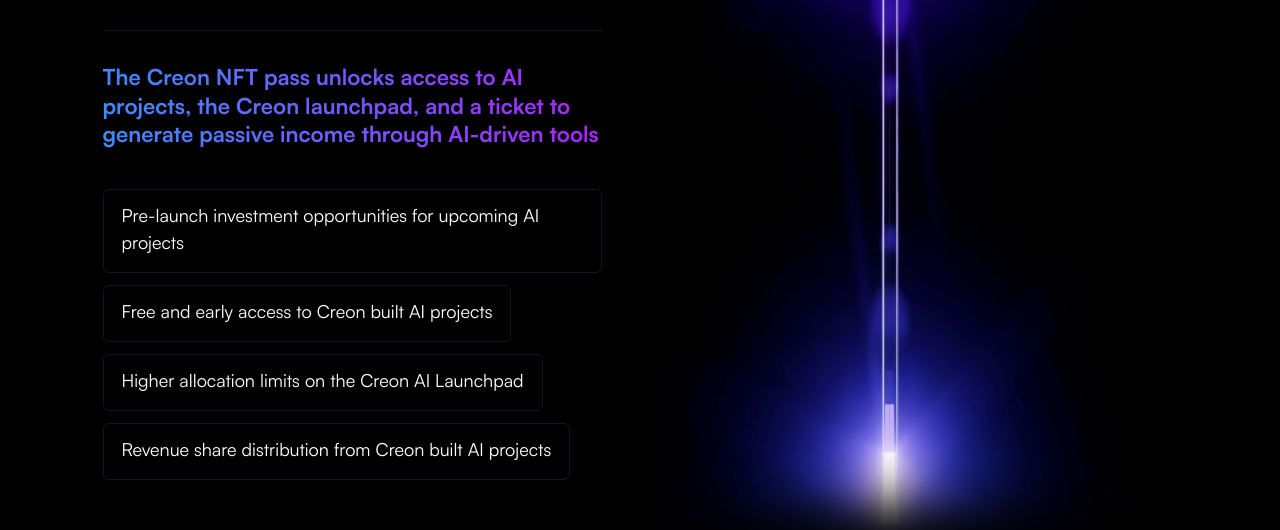
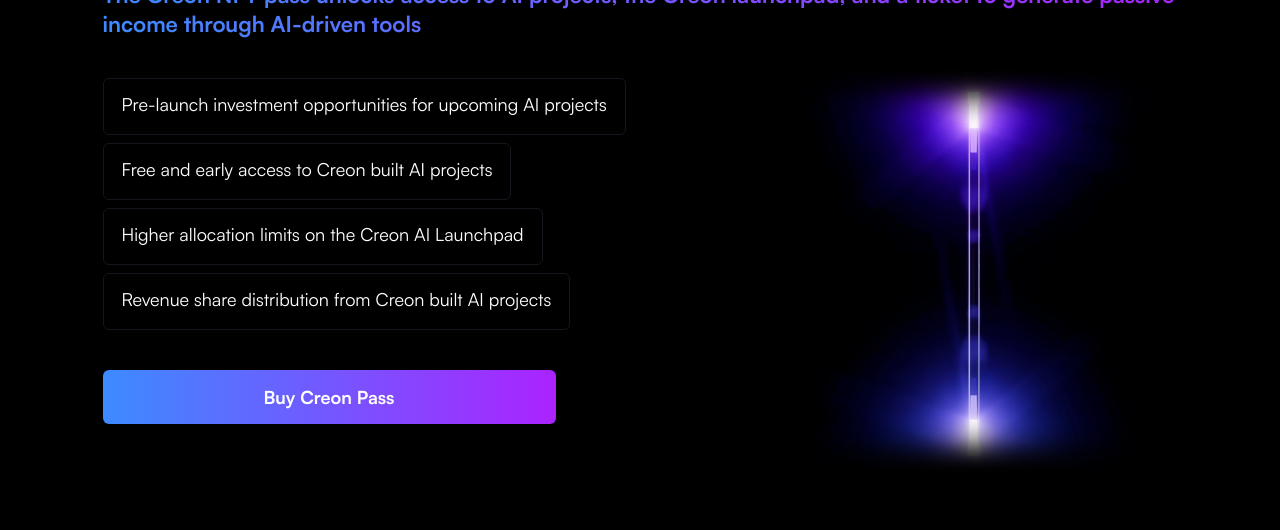
Before and after one commit to 4DeR99/creon, a Next.js app: page / in a window 1280 px wide. Shown: the part 1040-1570 px from the top of the page. Built offline with nearby package versions, Linux system fonts and the light colour scheme.

Commit message:
chore: split code to multiple files

```diff
--- /dev/null
+++ b/app/components/molecules/CreonPassDetails.tsx
@@ -0,0 +1,58 @@
+import Button from 'components/atoms/Button';
+import Card from 'components/atoms/Card';
+import LargeTitle from 'components/atoms/LargeTitle';
+import MediumTitle from 'components/atoms/MediumTitle';
+import Seperator from 'components/atoms/Seperator';
+import Image from 'next/image';
+import React from 'react';
+
+function CreonPassDetails() {
+  const largeTitle = 'creon pass nft';
+  const mediumTitle =
+    'The Creon NFT pass unlocks access to AI projects, the Creon launchpad, and a ticket to generate passive income through AI-driven tools';
+  const creonPassItems = [
+    'Pre-launch investment opportunities for upcoming AI projects',
+    'Free and early access to Creon built AI projects',
+    'Higher allocation limits on the Creon AI Launchpad',
+    'Revenue share distribution from Creon built AI projects',
+  ];
+
+  return (
+    <div className="flex flex-col items-start grow gap-8 py-4 ">
+      <LargeTitle title={largeTitle} />
+      <Seperator />
+      <MediumTitle
+        title={mediumTitle}
+        className="bg-clip-text text-transparent bg-gradient-to-r from-primary to-secondary"
+      />
+      <div className="flex justify-between w-full">
+        <div className="flex-col">
+          <div className="flex flex-col items-start gap-2 mt-[8px]">
+            {creonPassItems.map((item, index) => (
+              <Card key={index}>
+                <span className="font-satoshi text-[18px]">{item}</span>
+              </Card>
+            ))}
+          </div>
+          <Button
+            title="Buy Creon Pass"
+            height="h-[54px]"
+            width="w-full lg:w-[453px]"
+            backGroundColor="bg-gradient-to-r from-primary to-secondary"
+            hoverBackGroundColor="hover:to-primary"
+            className="my-10"
+          />
+        </div>
+        <Image
+          src="/images/creonPass.png"
+          alt="creonPass"
+          width={408}
+          height={408}
+          className="hidden xl:flex 2xl:hidden"
+        />
+      </div>
+    </div>
+  );
+}
+
+export default CreonPassDetails;
--- a/app/components/organisms/CreonPass.tsx
+++ b/app/components/organisms/CreonPass.tsx
@@ -1,45 +1,20 @@
-import Card from 'components/atoms/Card';
-import LargeTitle from 'components/atoms/LargeTitle';
-import MediumTitle from 'components/atoms/MediumTitle';
-import Seperator from 'components/atoms/Seperator';
+import CreonPassDetails from 'components/molecules/CreonPassDetails';
 import Image from 'next/image';
 import React from 'react';
 
 function CreonPass() {
-  const largeTitle = 'creon pass nft';
-  const mediumTitle =
-    'The Creon NFT pass unlocks access to AI projects, the Creon launchpad, and a ticket to generate passive income through AI-driven tools';
-  const creonPassItems = [
-    'Pre-launch investment opportunities for upcoming AI projects',
-    'Free and early access to Creon built AI projects',
-    'Higher allocation limits on the Creon AI Launchpad',
-    'Revenue share distribution from Creon built AI projects',
-  ];
-
   return (
-    <div className="container w-[80%] md:w-[70%] lg:w-[750px] xl:w-[1075px] 2xl:w-[1850px] min-h-screen flex items-center justify-center">
-      <div className="flex flex-col items-start w-[700px] gap-8">
-        <LargeTitle title={largeTitle} />
-        <Seperator color="bg-[#13171D]" />
-        <MediumTitle
-          title={mediumTitle}
-          className="bg-clip-text text-transparent bg-gradient-to-r from-primary to-secondary"
-        />
-        <div className="flex flex-col items-start gap-3 mt-[8px]">
-          {creonPassItems.map((item, index) => (
-            <Card key={index}>
-              <span className="font-satoshi text-[18px]">{item}</span>
-            </Card>
-          ))}
+    <div className="w-[90%] md:w-[70%] lg:w-[750px] xl:w-[1075px] 2xl:w-[1450px] min-h-screen flex items-center justify-center">
+      <div className="flex items-center gap-11 ">
+        <CreonPassDetails />
+        <div className="2xl:flex w-full h-full hidden">
+          <Image
+            src="/images/creonPass.png"
+            alt="creonPass"
+            width={808}
+            height={808}
+          />
         </div>
-      </div>
-      <div className="flex h-[808px] w-[808px]">
-        <Image
-          src="/images/creonPass.png"
-          alt="creonPass"
-          width={808}
-          height={808}
-        />
       </div>
     </div>
   );
```
